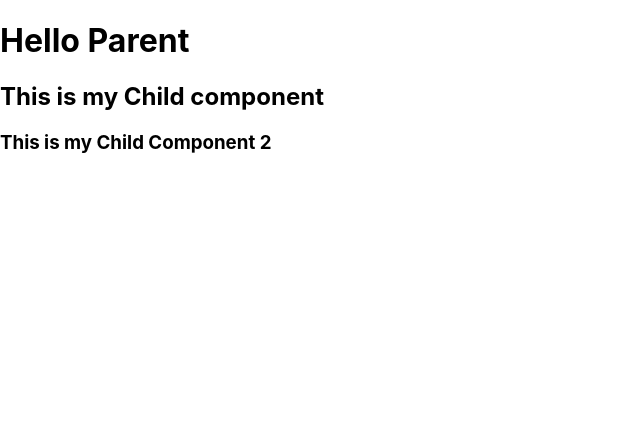
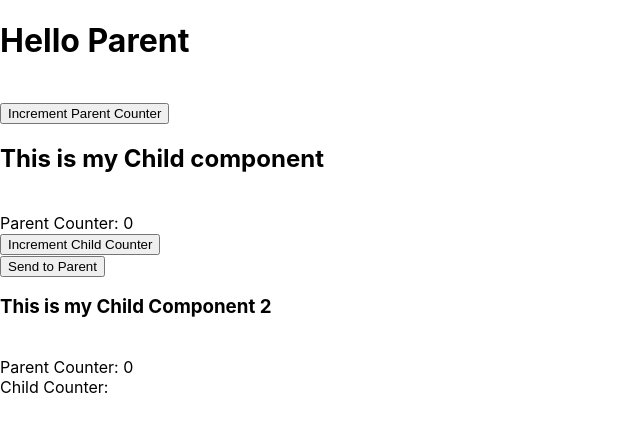
Before and after one commit to adtyagupta72/React-weekly-class, a React (Create React App) app: page / in a window 1280 px wide. Shown: the top 432 px of the page, without its empty margins (0-640 px from the left). Built offline with nearby package versions, Linux system fonts and the light colour scheme.

Commit message:
first commit

```diff
--- a/src/MyChildComponent.jsx
+++ b/src/MyChildComponent.jsx
@@ -1,11 +1,24 @@
+import { useState } from "react"
 import MyComponent from "./MyComponent"
 
-const MyChildComponent = (props) =>{
+const MyChildComponent = (props) =>
+{
+    const [childCounter, setChildCounter] = useState(0)
 
     console.log("props from MyChildComponent: ", props)
+    function incrementChildCounter()
+    {
+        setChildCounter(childCounter+1)
+    }
 
     return <div>
         <h2>This is my Child component</h2>
+        <br/>
+        <label>Parent Counter: {props.counter}</label>
+        <br/>
+        <button onClick={()=> incrementChildCounter()}>Increment Child Counter</button>
+        <br/>
+        <button onClick={()=> props.getChildData(childCounter)}>Send to Parent</button>
     </div>
 }
 export default MyChildComponent
--- a/src/MyChildComponent2.jsx
+++ b/src/MyChildComponent2.jsx
@@ -2,6 +2,8 @@ const MyChildComponent2 = (props) =>{
     console.log("props from MyChildComponent2: ", props)
     return <div>
         <h3>This is my Child Component 2</h3>
+        <br/>
+        <label>Parent Counter: {props.counter}</label>
     </div>
 }
 export default MyChildComponent2
--- a/src/MyComponent.js
+++ b/src/MyComponent.js
@@ -66,9 +66,8 @@ import MyChildComponent2 from "./MyChildComponent2";
 
 var MyComponent = () => //Parent
 {
-
     const [counter, setCounter] = useState(0)
-
+    const [childCounter, setChildCounter] = useState("")
     // let myObj = {
     //     a: "A",
     //     b: "B"
@@ -198,14 +197,31 @@ var MyComponent = () => //Parent
     // console.log("strNum: ", strNum)
     // console.log("typeof strNum: ", typeof strNum)
 
+    function incrementCounter()
+    {
+        setCounter(counter+1)
+    }
+
+    function getChildData(childCounterTemp)
+    {
+        console.log("getChildData called in parent: ", childCounterTemp)
+        setChildCounter(childCounterTemp)
+    }
+
     return <div>
         <h1>Hello Parent</h1>
+        <br/>
+        <button onClick={()=>incrementCounter()}>Increment Parent Counter</button>
         <div>
-            <MyChildComponent counter={counter}/>
+            <MyChildComponent counter={counter} getChildData={getChildData}/>
         </div>
 
         <div>
-            <MyChildComponent2 counter={counter}/>
+            <MyChildComponent2 counter={counter} getChildData={getChildData}/>
+        </div>
+
+        <div>
+            <label>Child Counter: {childCounter}</label>
         </div>
     </div>
 }
```
